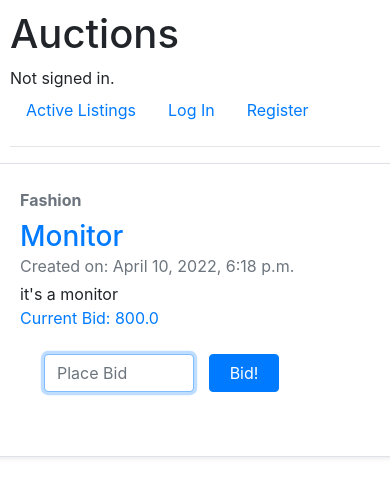
After one commit to alialatabi/commerce, a Django app: page /Listing/1 in a window 390 px wide. The commit adds this page. Shown: the top 498 px of the page. Run offline with Django 3.2, Linux system fonts and the light colour scheme; data comes from the database, SQL or seed files in the repository; both versions use the stored data as it was after the commit; tables that the repository leaves empty hold one stand-in row (values such as "Sample post"); some libraries are stand-ins or nearby versions.

Commit message:
completed the listing page with bid functionality

```diff
--- a/auctions/templates/auctions/category.html
+++ b/auctions/templates/auctions/category.html
@@ -3,9 +3,9 @@
 {% block body %}
     <div class="container">
         <h2>Category</h2>
-<table class="table container" >
+        <table class="table container">
             <thead>
-    <tr class="table-active" >
+            <tr class="table-active">
                 <th scope="col">#</th>
                 <th scope="col">Category</th>
             </tr>
--- a/auctions/templates/auctions/create.html
+++ b/auctions/templates/auctions/create.html
@@ -6,7 +6,8 @@
     <meta name="viewport"
           content="width=device-width, user-scalable=no, initial-scale=1.0, maximum-scale=1.0, minimum-scale=1.0">
     <meta http-equiv="X-UA-Compatible" content="ie=edge">
-    <link href="{% url 'https://cdn.jsdelivr.net/npm/bootstrap@5.1.3/dist/css/bootstrap.min.css' %}" rel="stylesheet" integrity="sha384-1BmE4kWBq78iYhFldvKuhfTAU6auU8tT94WrHftjDbrCEXSU1oBoqyl2QvZ6jIW3" crossorigin="anonymous">
+    <link href="{% url 'https://cdn.jsdelivr.net/npm/bootstrap@5.1.3/dist/css/bootstrap.min.css' %}" rel="stylesheet"
+          integrity="sha384-1BmE4kWBq78iYhFldvKuhfTAU6auU8tT94WrHftjDbrCEXSU1oBoqyl2QvZ6jIW3" crossorigin="anonymous">
     <title>Create Listing</title>
 </head>
 <body>
@@ -29,7 +30,7 @@
             <div class="form-group">
                 <select class="form-control" name="category">
                     {% for cat in categories %}
-                <option>{{ cat}}</option>
+                        <option>{{ cat }}</option>
                     {% endfor %}
                 </select>
             </div>
--- a/auctions/templates/auctions/layout.html
+++ b/auctions/templates/auctions/layout.html
@@ -4,10 +4,11 @@
 <html lang="en">
 <head>
     <title>{% block title %}Auctions{% endblock %}</title>
-        <link rel="stylesheet" href="https://stackpath.bootstrapcdn.com/bootstrap/4.4.1/css/bootstrap.min.css" integrity="sha384-Vkoo8x4CGsO3+Hhxv8T/Q5PaXtkKtu6ug5TOeNV6gBiFeWPGFN9MuhOf23Q9Ifjh" crossorigin="anonymous">
+    <link rel="stylesheet" href="https://stackpath.bootstrapcdn.com/bootstrap/4.4.1/css/bootstrap.min.css"
+          integrity="sha384-Vkoo8x4CGsO3+Hhxv8T/Q5PaXtkKtu6ug5TOeNV6gBiFeWPGFN9MuhOf23Q9Ifjh" crossorigin="anonymous">
     <link href="{% static 'auctions/styles.css' %}" rel="stylesheet">
 </head>
-    <body >
+<body>
 <h1>Auctions</h1>
 <div>
     {% if user.is_authenticated %}
--- /dev/null
+++ b/auctions/templates/auctions/listing.html
@@ -0,0 +1,39 @@
+{% extends "auctions/layout.html" %}
+<!DOCTYPE html>
+<html lang="en">
+<head>
+    <meta charset="UTF-8">
+    <title>Listing</title>
+</head>
+<body>
+{% block body %}
+    {% if listing %}
+        <div class="row mb-2 ">
+            <div class="col-md-6 container-fluid">
+                <div class="row g-0 border rounded overflow-hidden flex-md-row mb-4 shadow-sm h-md-250 position-relative">
+                    <div class="col-auto d-none d-lg-block" style="padding: 0">
+                        <img src="{{ listing.image_url }}" class="card-img-top" width="300" height="375" alt="img">
+
+                    </div>
+                    <div class="col p-4 d-flex flex-column position-static">
+                        <strong class="d-inline-block mb-2 text-muted">{{ listing.category }}</strong>
+                        <h3 class="mb-0 text-primary">{{ listing }}</h3>
+                        <div class="mb-1 text-muted">Created on: {{ listing.date }}</div>
+                        <p class="card-text mb-auto">{{ listing.description }}</p>
+                        <p class="card-text mb-auto text-primary">Current Bid: {{ current_bid }}</p>
+
+                        <form action="{% url 'show' listing.id %}" method="post" class="form-group col p-4 d-flex">
+                            {% csrf_token %}
+                            <input autofocus class="form-control" style="width: 150px" type="text" name="bid_price" placeholder="Place Bid">
+                            <input autofocus class="btn btn-primary" style="width: 70px; margin-left: 15px" type="submit" name="bid"  value="Bid!" placeholder="Bid">
+
+                        </form>
+                    </div>
+
+                </div>
+            </div>
+        </div>
+    {% endif %}
+{% endblock %}
+</body>
+</html>
--- a/auctions/templates/auctions/watchlist.html
+++ b/auctions/templates/auctions/watchlist.html
@@ -3,8 +3,8 @@
 {% block body %}
     <h2>Watch List</h2>
     <ul>
-   {% for watch in watches %}
+        {% for watch in watches %}
             <li>{{ watch.listing.title }}</li>
-    {% endfor %}
+        {% endfor %}
     </ul>
 {% endblock %}
--- a/auctions/urls.py
+++ b/auctions/urls.py
@@ -3,6 +3,7 @@ from django.urls import path
 from . import views
 
 urlpatterns = [
+    path("Listing/<int:l_id>", views.show, name="show"),
     path("category", views.category, name="category"),
     path("watchlist", views.watchlist, name="watchlist"),
     path("create", views.create, name="create"),
--- a/auctions/views.py
+++ b/auctions/views.py
@@ -70,7 +70,7 @@ def register(request):
 
 @login_required
 def category(request):
-    return render(request, "auctions/category.html",{
+    return render(request, "auctions/category.html", {
         'categories': Category.objects.all()
     })
 
@@ -99,3 +99,29 @@ def create(request):
         "listings": Listing.objects.all(),
         'categories': Category.objects.all()
     })
+
+
+def show(request, l_id):
+
+    if request.POST:
+        listing = Listing.objects.get(id=l_id)
+        bid_price = request.POST.get('bid_price')
+        Bid.objects.create(listing=listing,
+                           user=request.user,
+                           bid=bid_price)
+
+    listing = Listing.objects.get(id=l_id)
+    bids = Bid.objects.filter(listing=listing)
+    print(bids)
+    current_bid = 0
+    if bids:
+        for bid in bids:
+            if bid.bid > current_bid:
+                current_bid = bid.bid
+    else:
+        current_bid = 'No Bids Yet'
+
+    return render(request, "auctions/listing.html", {
+        "listing": listing,
+        "current_bid": current_bid
+    })
```
Also changed, not shown: auctions/templates/auctions/index.html (+4 -5 lines), auctions/migrations/0006_alter_listing_options_remove_listing_duration_and_more.py (added), db.sqlite3. Lines whose indentation alone changed are shown as unchanged.
